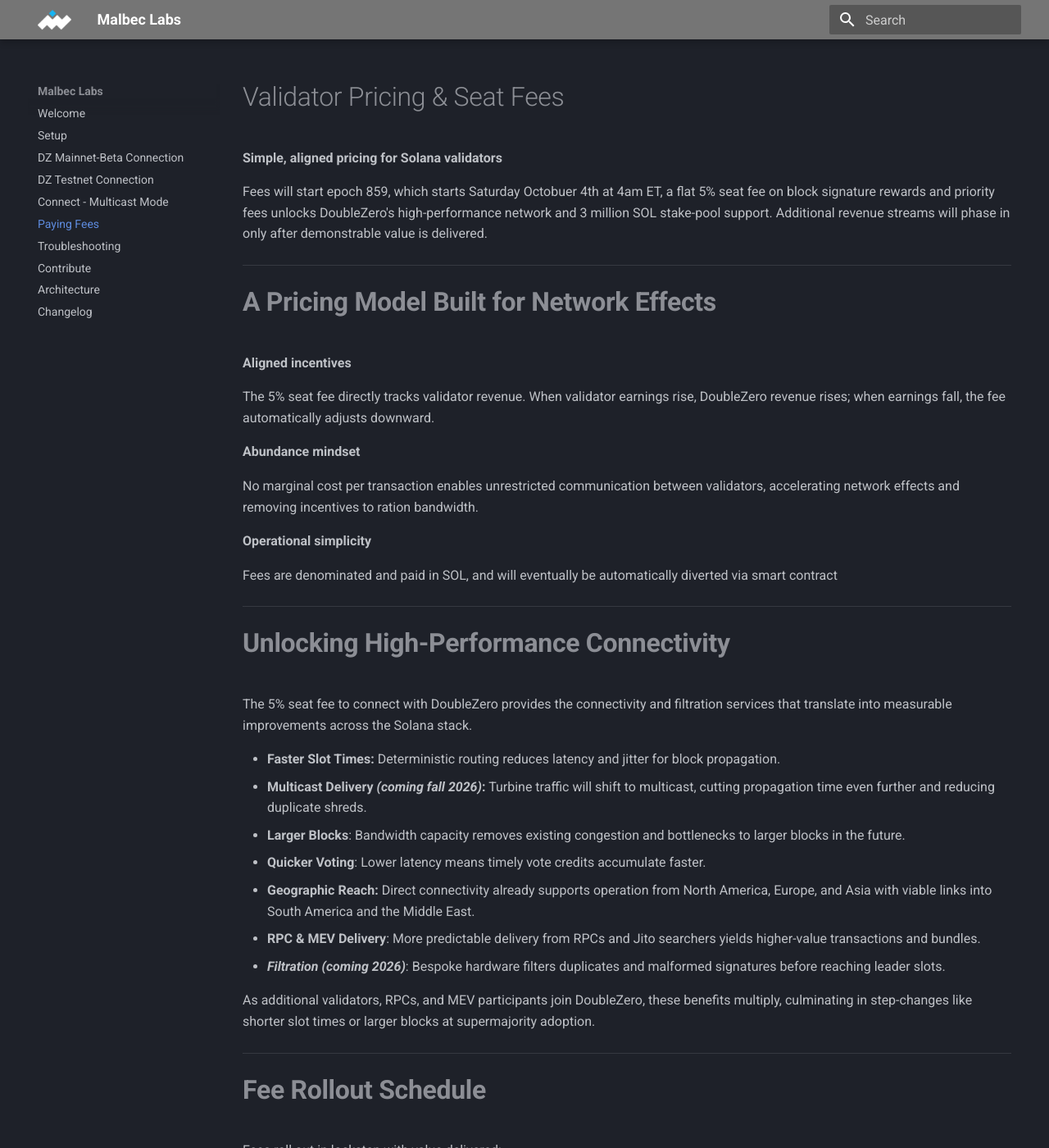
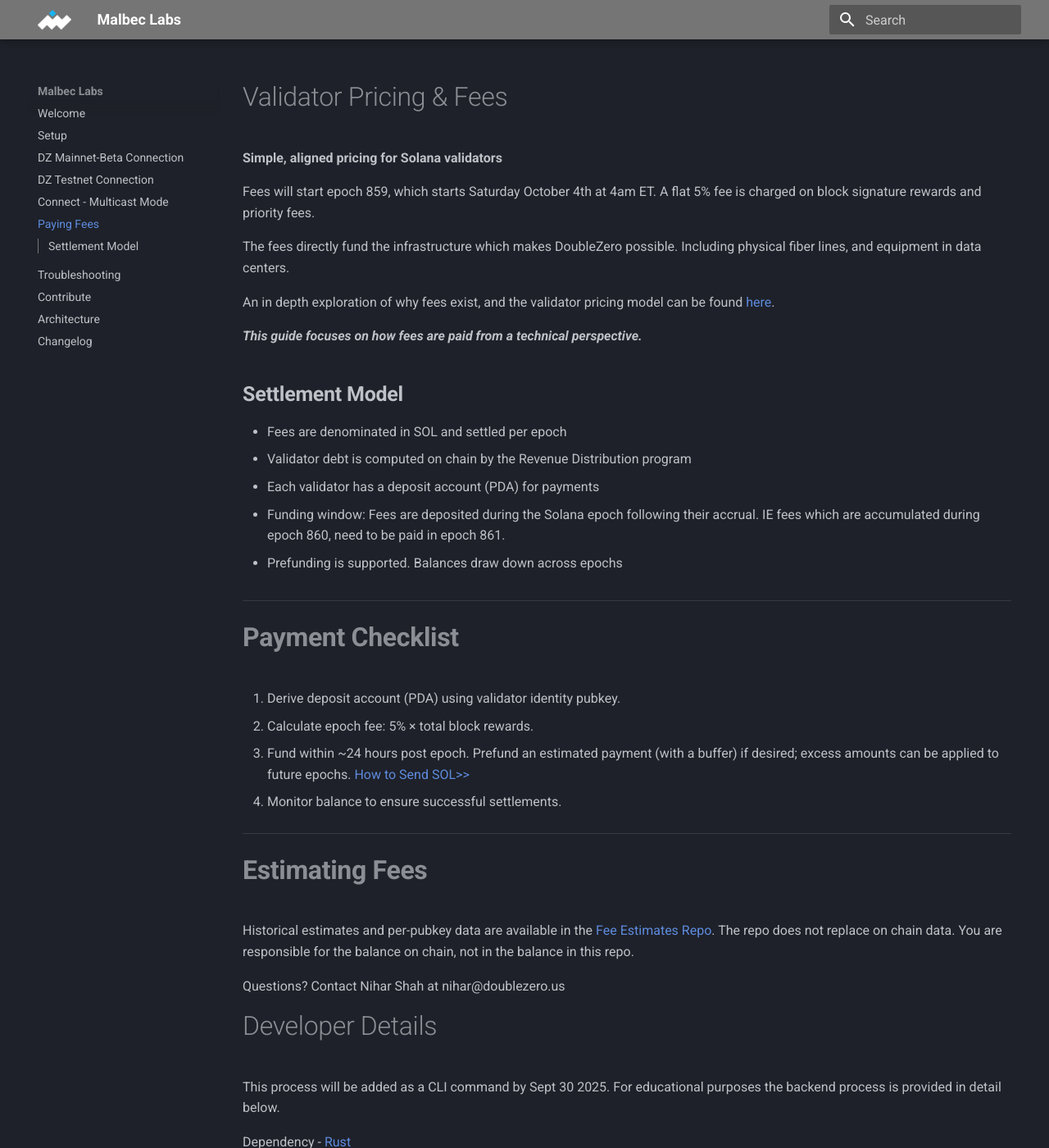
Before and after one commit to malbeclabs/docs, an MkDocs documentation site: the page built from docs/paying-fees.md, in a window 1280 px wide and 1400 px high. Shown: the whole window at 82% size. Built offline with MkDocs 1.6.1 and Material for MkDocs 9.7.7, drawn with Linux system fonts in a browser that asks for light colours; some of the changed text lies outside the part shown.

Commit message:
fees page rework (#82)
* fees page rework

* Update paying-fees.md

```diff
--- a/docs/paying-fees.md
+++ b/docs/paying-fees.md
@@ -1,103 +1,30 @@
-# Validator Pricing & Seat Fees
+# Validator Pricing & Fees
 
 **Simple, aligned pricing for Solana validators**
 
-Fees will start epoch 859, which starts Saturday Octobuer 4th at 4am ET, a flat 5% seat fee on block signature rewards and priority fees unlocks DoubleZero's high-performance network and 3 million SOL stake-pool support. Additional revenue streams will phase in only after demonstrable value is delivered.
+Fees will start epoch 859, which starts Saturday October 4th at 4am ET. A flat 5% fee is charged on block signature rewards and priority fees.
 
----
+The fees directly fund the infrastructure which makes DoubleZero possible. Including physical fiber lines, and equipment in data centers.
 
-# **A Pricing Model Built for Network Effects**
+An in depth exploration of why fees exist, and the validator pricing model can be found [here](https://doublezero.xyz/fees).
 
-**Aligned incentives**
-
-The 5% seat fee directly tracks validator revenue. When validator earnings rise, DoubleZero revenue rises; when earnings fall, the fee automatically adjusts downward.
-
-**Abundance mindset**
-
-No marginal cost per transaction enables unrestricted communication between validators, accelerating network effects and removing incentives to ration bandwidth.
-
-**Operational simplicity**
-
-Fees are denominated and paid in SOL, and will eventually be automatically diverted via smart contract
-
----
-
-# **Unlocking High-Performance Connectivity**
-
-The 5% seat fee to connect with DoubleZero provides the connectivity and filtration services that translate into measurable improvements across the Solana stack.
-
-- **Faster Slot Times:** Deterministic routing reduces latency and jitter for block propagation.
-- **Multicast Delivery *(coming fall 2026)*:** Turbine traffic will shift to multicast, cutting propagation time even further and reducing duplicate shreds.
-- **Larger Blocks**: Bandwidth capacity removes existing congestion and bottlenecks to larger blocks in the future.
-- **Quicker Voting**: Lower latency means timely vote credits accumulate faster.
-- **Geographic Reach:** Direct connectivity already supports operation from North America, Europe, and Asia with viable links into South America and the Middle East.
-- **RPC & MEV Delivery**: More predictable delivery from RPCs and Jito searchers yields higher-value transactions and bundles.
-- ***Filtration (coming 2026)***: Bespoke hardware filters duplicates and malformed signatures before reaching leader slots.
-
-As additional validators, RPCs, and MEV participants join DoubleZero, these benefits multiply, culminating in step-changes like shorter slot times or larger blocks at supermajority adoption.
-
----
-
-# **Fee Rollout Schedule**
-
-Fees roll out in lockstep with value delivered:
-
-- **Launch (Short Term)**
-
-    **5% seat fee on base, voting, and priority fees. Immediate benefit: fast, deterministic, high-bandwidth connectivity for votes, RPC transactions, bundles, and shreds.**
-
-- **Growth (Medium Term)**
-
-    When DoubleZero demonstrably increases Jito tips (MEV) for validators by more than 5% through faster and more reliable bundle delivery, a 5% seat fee on that revenue stream begins.
-
-- **Protocol Evolution (Long Term)**
-
-    As a supermajority of Solana stake runs on DoubleZero, fundamental protocol changes (shorter slots, larger blocks, Alpenglow rearchitecture) become possible. Only then will DoubleZero charge 5% on inflationary rewards.
-
----
-
-# **The Seat Fee in Perspective**
-
-Solana validator commission rates today are effectively 15%, between inflation, priority fees, and MEV revenue. DoubleZero's flat 5% seat fee sits well below this rate while funding dedicated high-performance links and advanced routing.
-
-CTA: Connect Validator
-
-# **The 5% Seat Fee at Work**
-
-The seat fee directly funds the infrastructure that makes DoubleZero possible:
-
-- **Dedicated fiber connectivity** linking major data centers and frontier regions
-- **Specialized hardware** for packet filtration, duplicate consolidation, and signature validation
-- **Engineering and operations** to expand bandwidth, deploy multicast, and reduce slot times
-- **Stake pool support** to help decentralize the Solana validator footprint
-
-By tying fees to consensus-related revenues, the model aligns DoubleZero's incentives with validator performance while ensuring continued investment in network capacity and innovation. *Fees are paid in SOL into a validator deposit account configured on-chain.*
-
-# **How to Pay**
-
-**Effective September 30, 2025:** a **5% seat fee** applies to **block signature rewards** and **priority fees**. Additional revenue streams will phase in after demonstrable value is delivered.
-
-## **What Is Billed at Launch**
-
-- **Active:** 5% of block signature rewards and priority fees
-- **Not active:** MEV tips, inflationary rewards
+***This guide focuses on how fees are paid from a technical perspective.***
 
 ## **Settlement Model**
 
 - Fees are denominated in SOL and settled per epoch
 - Validator debt is computed on chain by the Revenue Distribution program
 - Each validator has a deposit account (PDA) for payments
-- Funding window: ideally within ~24 hours after epoch end
+- Funding window: Fees are deposited during the Solana epoch following their accrual. IE fees which are accumulated during epoch 860, need to be paid in epoch 861.
+
 - Prefunding is supported. Balances draw down across epochs
-
-[View Fee Estimates Repo](http://github.com/doublezerofoundation/fees)
 
 ---
 
 # **Payment Checklist**
 
 1. Derive deposit account (PDA) using validator identity pubkey.
-2. Calculate epoch fee: 5% × total block rewards).
+2. Calculate epoch fee: 5% × total block rewards.
 3. Fund within ~24 hours post epoch. Prefund an estimated payment (with a buffer) if desired; excess amounts can be applied to future epochs. [How to Send SOL>>](https://solana.com/tr/learn/sending-and-receiving-sol)
 4. Monitor balance to ensure successful settlements.
 
@@ -105,13 +32,7 @@
 
 # **Estimating Fees**
 
-Historical estimates and per-pubkey data are available.
-
-DoubleZero Fees Repo
-
-block_rewards_data.csv: epochs 830 to 849, includes average rewards and a computed 5% column. This will be updated periodically.
-
-[View Fee Estimates Repo](http://github.com/doublezerofoundation/fees)
+Historical estimates and per-pubkey data are available in the [Fee Estimates Repo](http://github.com/doublezerofoundation/fees). The repo does not replace on chain data. You are responsible for the balance on chain, not in the balance in this repo.
 
 Questions? Contact Nihar Shah at nihar@doublezero.us
 
```
